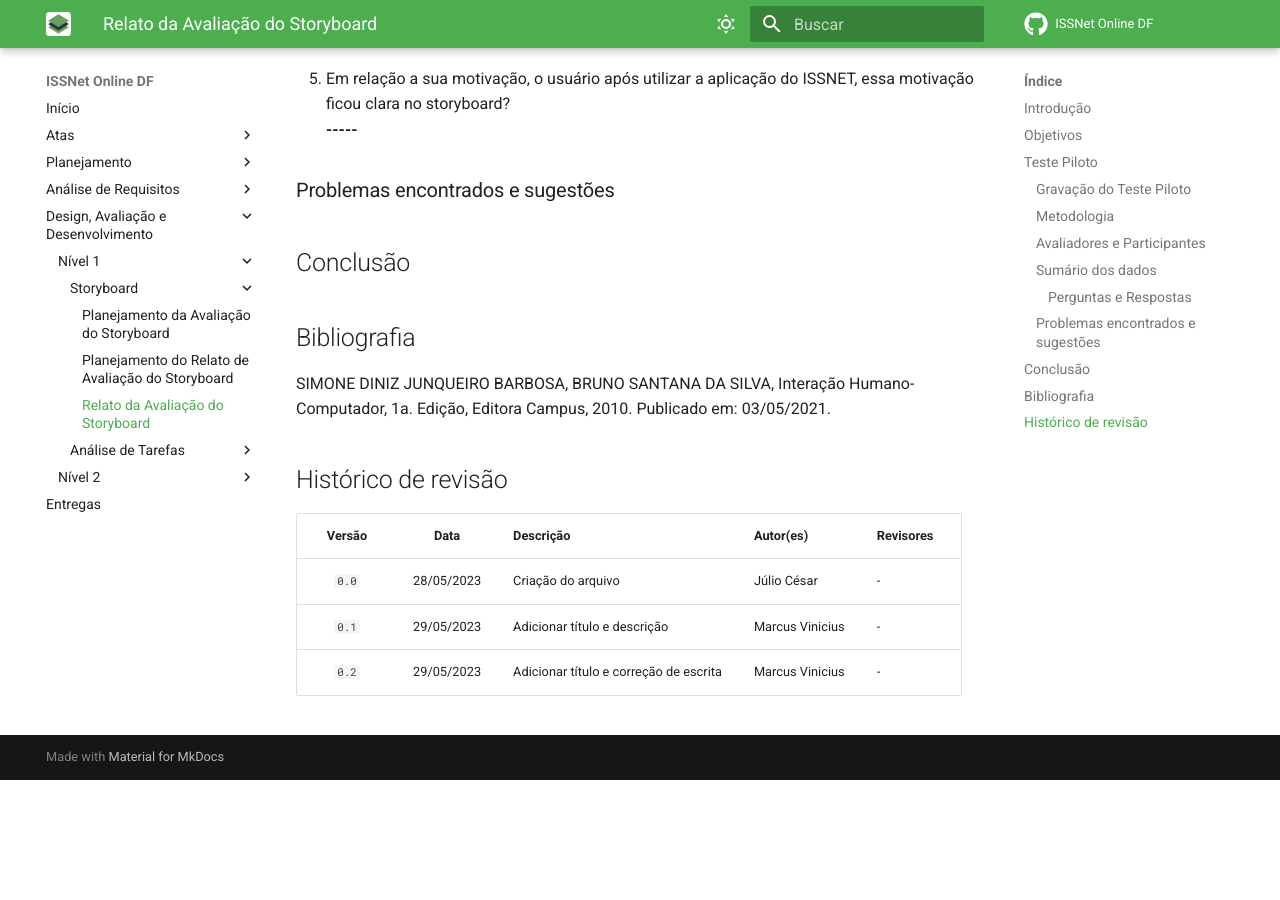
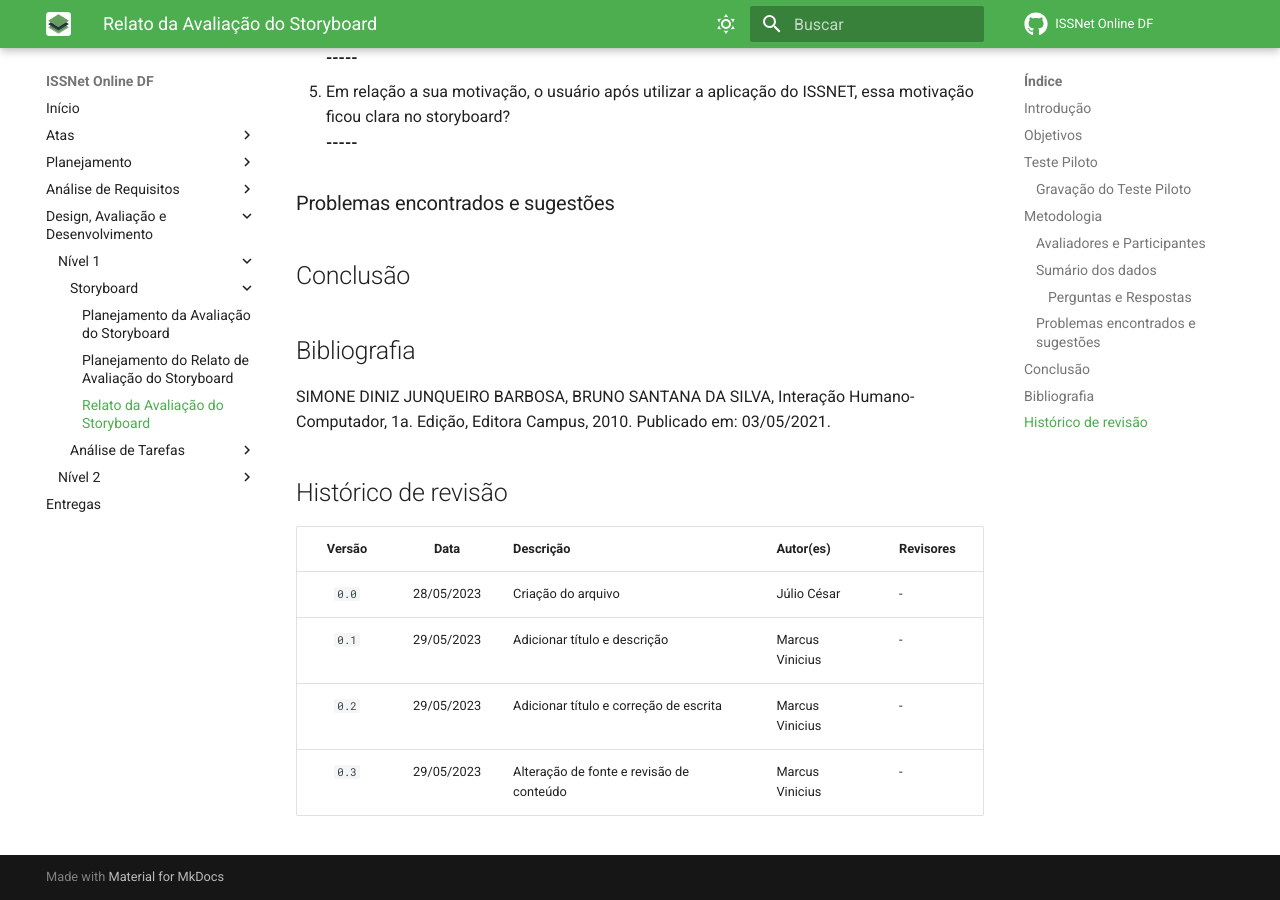
Before and after one commit to Interacao-Humano-Computador/2023.1-ISSNet, an MkDocs documentation site: the page built from gitpages/docs/design_avaliacao_desenvolvimento/nivel1/storyboard/relato_storyboard.md, in a window 1280 px wide and 900 px high, scrolled down 1577 px. Built offline with MkDocs 1.6.1 and Material for MkDocs 9.7.7, drawn with Linux system fonts in a browser that asks for light colours; comment, search, counter and statistics services are not loaded; before the commit the page ends 2357 px from its top, so only the background shows below that.

Commit message:
Update relato_storyboard.md

```diff
--- a/gitpages/docs/design_avaliacao_desenvolvimento/nivel1/storyboard/relato_storyboard.md
+++ b/gitpages/docs/design_avaliacao_desenvolvimento/nivel1/storyboard/relato_storyboard.md
@@ -14,7 +14,7 @@ O teste piloto é uma versão preliminar do teste de usabilidade, realizado com
 
 ### Gravação do Teste Piloto
 
-### Metodologia
+## Metodologia
 
 Para realizar a avaliação do storyboard foi utilizado o método de entrevistas da qual como principal entrevistado, usuários que usam o sistema da ISSNET com certa frequência, durante a entrevista, foram feitas perguntas sobre a qualidade e funções mais utilizadas. Tambem foi utilizado como base o questionario criado para os usuarios do sistema durante o desenvolvimento do projeto.
 Antes de o questionário ser aplicado, foi mostrado um termo de consentimento para o entrevistado para que tenhamos certeza da concordância de ambas às partes.
@@ -69,3 +69,4 @@ Edição, Editora Campus, 2010. Publicado em: 03/05/2021.
 | `0.0`      | 28/05/2023  | Criação do arquivo                        | Júlio César     | - |
 | `0.1`      | 29/05/2023  | Adicionar título e descrição              | Marcus Vinicius | - |
 | `0.2`      | 29/05/2023  | Adicionar título e correção de escrita    | Marcus Vinicius | - |
+| `0.3`      | 29/05/2023  | Alteração de fonte e revisão de conteúdo  | Marcus Vinicius | - |
```
